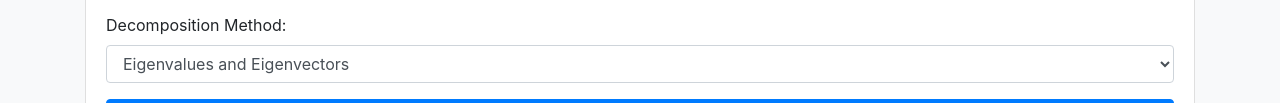
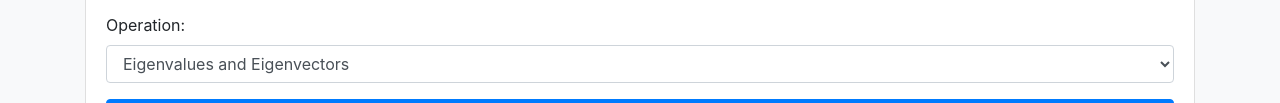
Before and after one commit to awildfin/Matrix-Calculator, a plain HTML site: page templates/index.html in a window 1280 px wide. Shown: the part 407-510 px from the top of the page. Drawn offline with nearby package versions, Linux system fonts and the light colour scheme.

Commit message:
Update index.html

```diff
--- a/templates/index.html
+++ b/templates/index.html
@@ -57,7 +57,7 @@
                         </div>
                     </div>
                     <div class="form-group">
-                        <label for="method">Decomposition Method:</label>
+                        <label for="method">Operation:</label>
                         <select class="form-control" id="method" name="method" required>
                             <option value="eigen">Eigenvalues and Eigenvectors</option>
                             <option value="lu">LU Decomposition</option>
```
